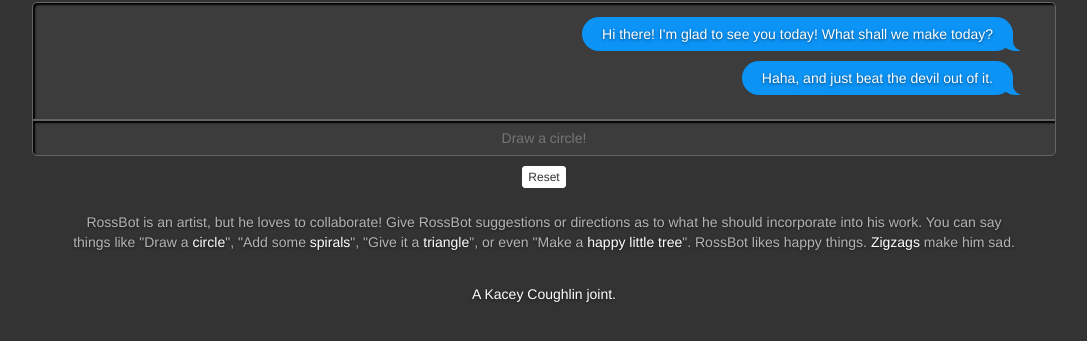
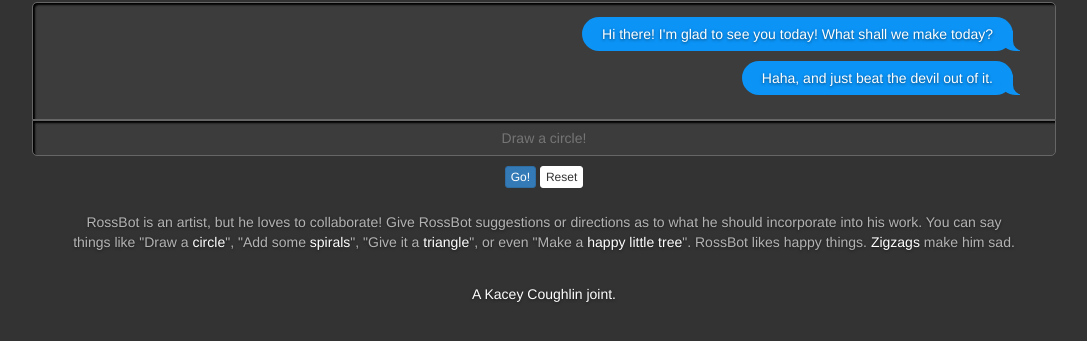
Before and after one commit to Kaceykaso/design_by_roomba, a PHP site: page /rossbot.php in a window 1280 px wide. Shown: the part 397-738 px from the top of the page, without its empty margins (96-1183 px from the left). Run offline with PHP 8.4, Linux system fonts and the light colour scheme; data that the repository does not hold is empty; some libraries are stand-ins or nearby versions.

Commit message:
Updated RossMode

```diff
--- a/rossbot.php
+++ b/rossbot.php
@@ -172,6 +172,7 @@ function addText($text) {
 						<input type="hidden" name="scrollx" id="scrollx" value="0" />
 						<input type="hidden" name="scrolly" id="scrolly" value="0" />
 	          			<input type="text" class="chat" name="chat" placeholder="Draw a circle!" value="">
+	          			<input type="submit" name="submit" class="btn btn-primary btn-xs" value="Go!">
 	          			<input type="submit" name="reset" class="btn btn-default btn-xs" value="Reset">
 	          		</form>
 	         </div>
```
